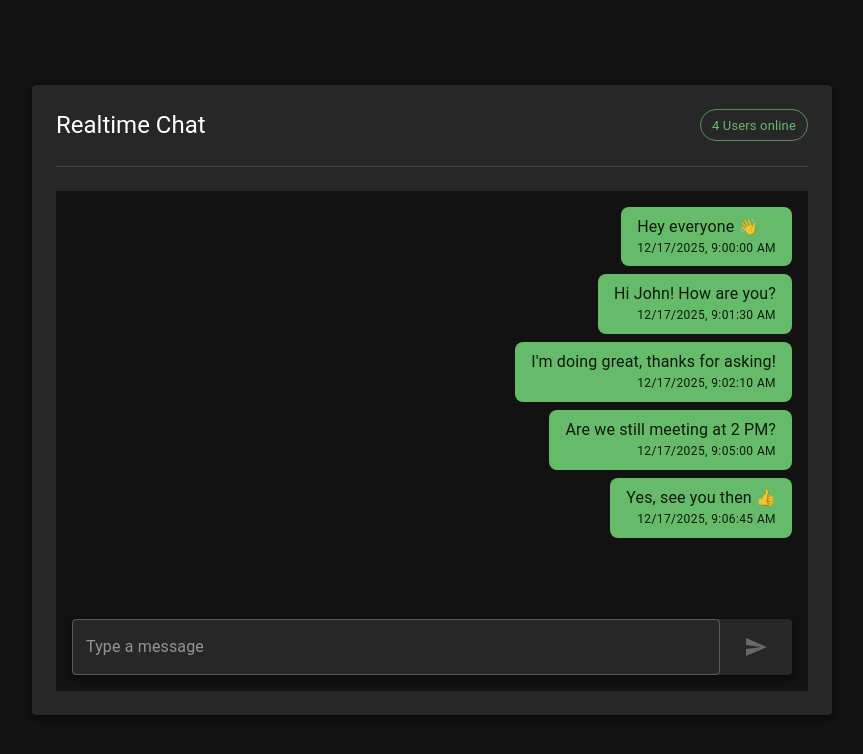
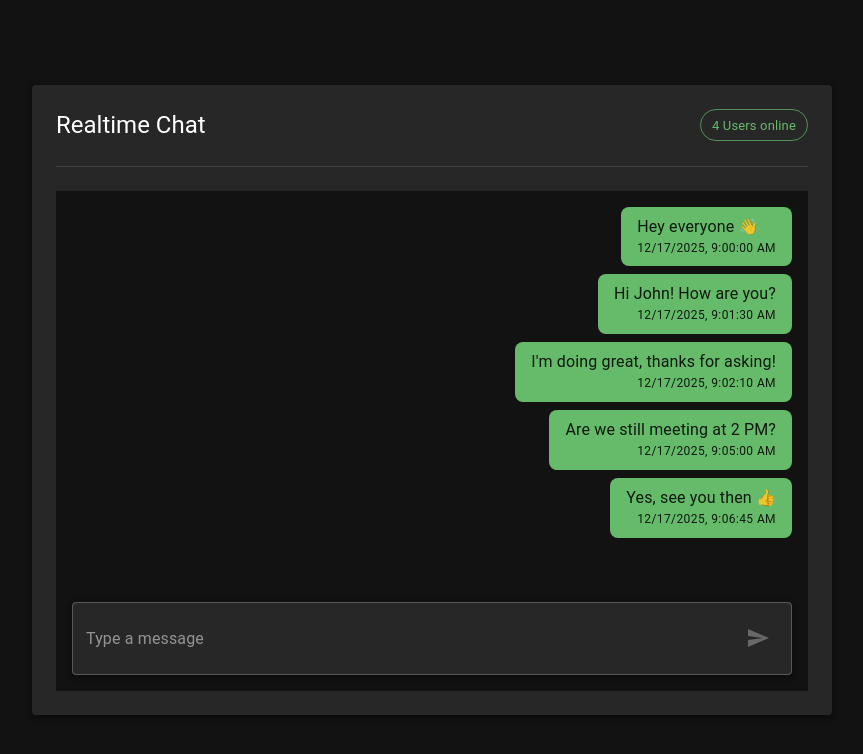
Before and after one commit to giuseppe2305/mui-realtime-chat, a React (Vite) app: page / in a window 1280 px wide. Shown: the top 754 px of the page, without its empty margins (208-1071 px from the left). Built offline with nearby package versions, Linux system fonts and the light colour scheme.

Commit message:
Improved MUI optimization by using slotProps prop to integrate the send button in a native way.

```diff
--- a/src/components/MessageInput.tsx
+++ b/src/components/MessageInput.tsx
@@ -38,10 +38,21 @@ function MessageInput({ addMessage }: Props) {
           multiline
           minRows={1}
           placeholder="Type a message"
+          slotProps={{
+            input: {
+              endAdornment: (
+                <IconButton
+                  onClick={sendMessage}
+                  color="primary"
+                  disabled={!isMessageValid()}
+                  aria-label="Send message"
+                >
+                  <Send />
+                </IconButton>
+              ),
+            },
+          }}
         />
-        <IconButton onClick={sendMessage} color="primary" sx={{ mx: 2, p: 1 }} disabled={!isMessageValid()}>
-          <Send />
-        </IconButton>
       </Stack>
     </Paper>
   );
```
